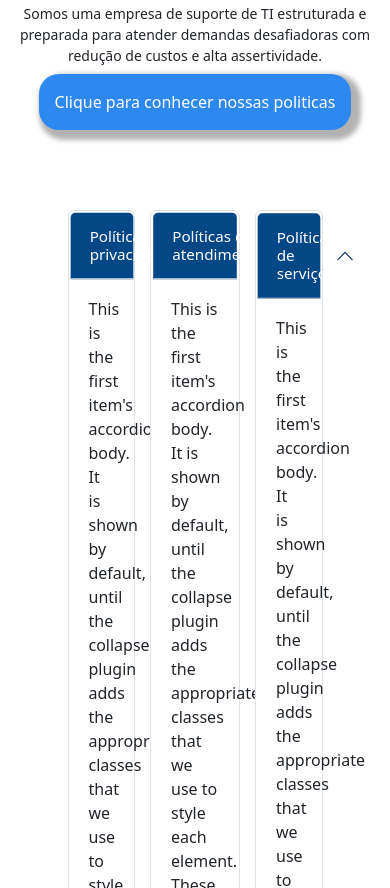
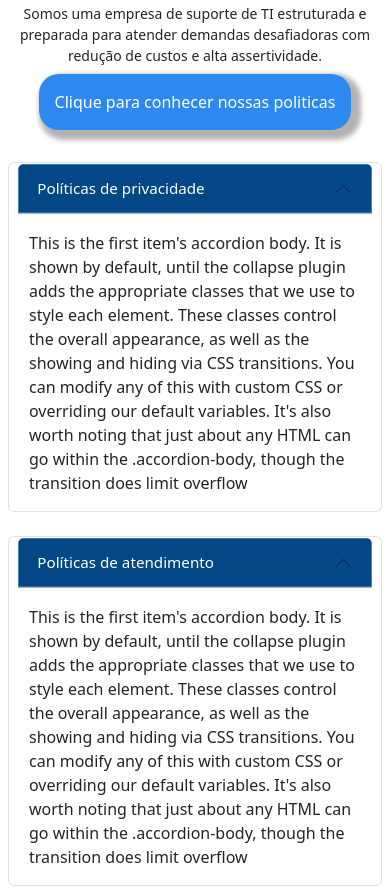
Before and after one commit to CaioCroccia22/Help_IT_Layout, a plain HTML site: page index.html in a window 390 px wide. Shown: the part 679-1567 px from the top of the page. Drawn offline with nearby package versions, Linux system fonts and the light colour scheme.

Commit message:
fix: correct responsive display to accordion

```diff
--- a/index.html
+++ b/index.html
@@ -93,9 +93,9 @@
 
 
      <!-- Section politicas da empresa -->
-    <section id="section-polices" class="row text-align-center mx-4 my-4 p-4">
-        <div class="col-md-12 d-flex justify-content-around">
-            <div class="accordion col-3">
+    <section id="section-polices" class="text-align-center mx-2">
+        <div class="row d-flex justify-content-around g-4">
+            <div class="accordion col-lg-4 col-12">
                 <!-- Politica 1 -->
             <div class="accordion-item">
                 <h2 class="accordion-header">
@@ -115,7 +115,7 @@
             </div>
         </div>
 
-        <div class="accordion col-4">
+        <div class="accordion col-lg-4 col-12">
             <!-- Politica 2 -->
             <div class="accordion-item">
                 <h2 class="accordion-header">
@@ -136,7 +136,7 @@
         </div>
 
         <!-- Politica 3 -->
-       <div class="accordion col-3">
+       <div class="accordion col-lg-4 col-12">
         <div class="accordion-item">
             <h2 class="accordion-header">
                 <button data-mdb-collapse-init class="accordion-button" data-bs-toggle="collapse" data-bs-target="#accordion-3">
```
